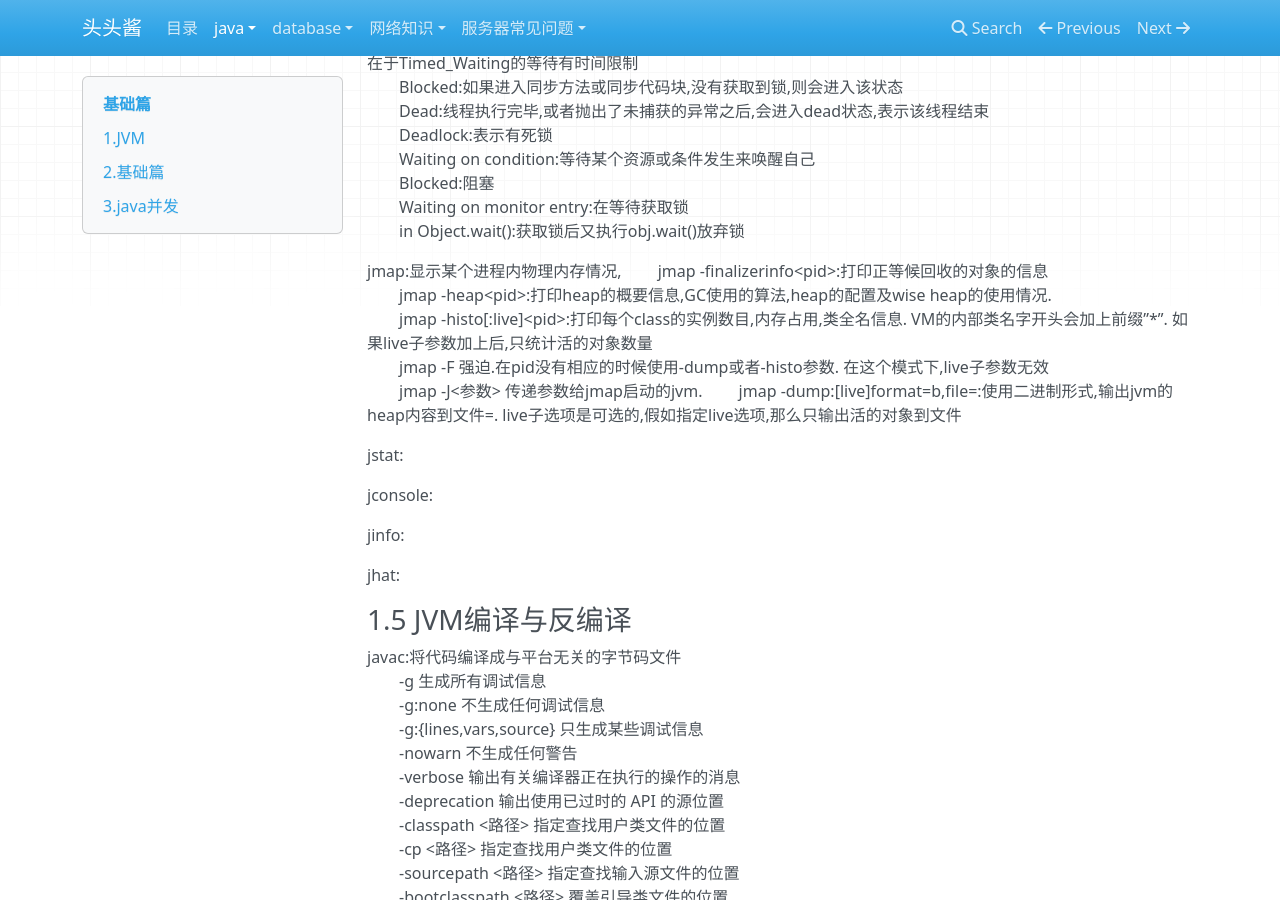
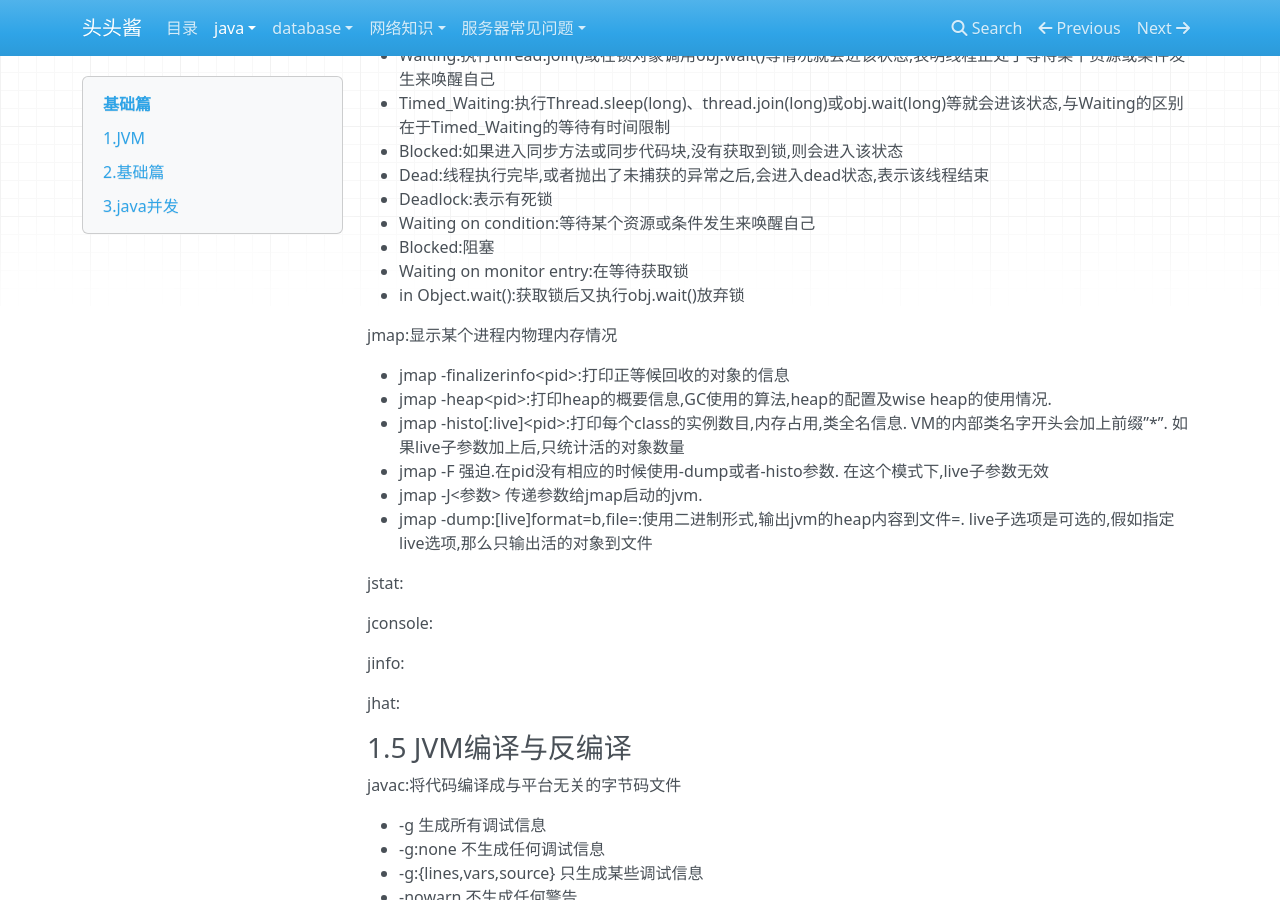
Before and after one commit to toutoujiang/casually, an MkDocs documentation site: the page built from docs/java/basis/index.md, in a window 1280 px wide and 900 px high, scrolled down 7129 px. Built offline with MkDocs 1.6.1, drawn with Linux system fonts in a browser that asks for light colours; nearby versions of some CDN libraries; old or Windows-style settings are respelled for this version of MkDocs; part of the change alters nothing that is shown.

Commit message:
微调样式

```diff
--- a/docs/java/basis/index.md
+++ b/docs/java/basis/index.md
@@ -183,36 +183,41 @@
 
 ### 1.4 JVM性能监控
   jps:显示当前用户下所以java进程的pid
-  &emsp;&emsp;jps -q:只显示pid
-  &emsp;&emsp;jps -m:输出传递给main方法的参数
-  &emsp;&emsp;jps -l:输出应用程序main class的完整package名
-  &emsp;&emsp;jps -v:输出传递给JVM的参数
+
+  - jps -q:只显示pid
+  - jps -m:输出传递给main方法的参数
+  - jps -l:输出应用程序main class的完整package名
+  - jps -v:输出传递给JVM的参数
 
   jstack:jstack <pid\>将当前java进程的线程堆栈打印出来
-  &emsp;&emsp;prio:线程的优先级
-  &emsp;&emsp;tid:线程id
-  &emsp;&emsp;nid:操作系统映射的线程id
+
+  - prio:线程的优先级
+  - tid:线程id
+  - nid:操作系统映射的线程id
+
   线程的状态
-  &emsp;&emsp;New:当线程对象创建时存在的状态,此时线程不可能执行
-  &emsp;&emsp;Runnable:当调用thread.start()后,线程变成为Runnable状态
-  &emsp;&emsp;Running:线程正在执行
-  &emsp;&emsp;Waiting:执行thread.join()或在锁对象调用obj.wait()等情况就会进该状态,表明线程正处于等待某个资源或条件发生来唤醒自己
-  &emsp;&emsp;Timed_Waiting:执行Thread.sleep(long)、thread.join(long)或obj.wait(long)等就会进该状态,与Waiting的区别在于Timed_Waiting的等待有时间限制
-  &emsp;&emsp;Blocked:如果进入同步方法或同步代码块,没有获取到锁,则会进入该状态
-  &emsp;&emsp;Dead:线程执行完毕,或者抛出了未捕获的异常之后,会进入dead状态,表示该线程结束
-  &emsp;&emsp;Deadlock:表示有死锁
-  &emsp;&emsp;Waiting on condition:等待某个资源或条件发生来唤醒自己
-  &emsp;&emsp;Blocked:阻塞
-  &emsp;&emsp;Waiting on monitor entry:在等待获取锁
-  &emsp;&emsp;in Object.wait():获取锁后又执行obj.wait()放弃锁
-
-  jmap:显示某个进程内物理内存情况,
-  &emsp;&emsp;jmap -finalizerinfo<pid\>:打印正等候回收的对象的信息
-  &emsp;&emsp;jmap -heap<pid\>:打印heap的概要信息,GC使用的算法,heap的配置及wise heap的使用情况.
-  &emsp;&emsp;jmap -histo[:live]<pid\>:打印每个class的实例数目,内存占用,类全名信息. VM的内部类名字开头会加上前缀”*”. 如果live子参数加上后,只统计活的对象数量
-  &emsp;&emsp;jmap -F 强迫.在pid没有相应的时候使用-dump或者-histo参数. 在这个模式下,live子参数无效
-  &emsp;&emsp;jmap -J<参数> 传递参数给jmap启动的jvm.
-  &emsp;&emsp;jmap -dump:[live]format=b,file=<filename>:使用二进制形式,输出jvm的heap内容到文件=. live子选项是可选的,假如指定live选项,那么只输出活的对象到文件
+
+  - New:当线程对象创建时存在的状态,此时线程不可能执行
+  - Runnable:当调用thread.start()后,线程变成为Runnable状态
+  - Running:线程正在执行
+  - Waiting:执行thread.join()或在锁对象调用obj.wait()等情况就会进该状态,表明线程正处于等待某个资源或条件发生来唤醒自己
+  - Timed_Waiting:执行Thread.sleep(long)、thread.join(long)或obj.wait(long)等就会进该状态,与Waiting的区别在于Timed_Waiting的等待有时间限制
+  - Blocked:如果进入同步方法或同步代码块,没有获取到锁,则会进入该状态
+  - Dead:线程执行完毕,或者抛出了未捕获的异常之后,会进入dead状态,表示该线程结束
+  - Deadlock:表示有死锁
+  - Waiting on condition:等待某个资源或条件发生来唤醒自己
+  - Blocked:阻塞
+  - Waiting on monitor entry:在等待获取锁
+  - in Object.wait():获取锁后又执行obj.wait()放弃锁
+
+  jmap:显示某个进程内物理内存情况
+
+  - jmap -finalizerinfo<pid\>:打印正等候回收的对象的信息
+  - jmap -heap<pid\>:打印heap的概要信息,GC使用的算法,heap的配置及wise heap的使用情况.
+  - jmap -histo[:live]<pid\>:打印每个class的实例数目,内存占用,类全名信息. VM的内部类名字开头会加上前缀”*”. 如果live子参数加上后,只统计活的对象数量
+  - jmap -F 强迫.在pid没有相应的时候使用-dump或者-histo参数. 在这个模式下,live子参数无效
+  - jmap -J<参数> 传递参数给jmap启动的jvm.
+  - jmap -dump:[live]format=b,file=<filename>:使用二进制形式,输出jvm的heap内容到文件=. live子选项是可选的,假如指定live选项,那么只输出活的对象到文件
 
   jstat:
 
@@ -224,49 +229,52 @@
 
 ### 1.5 JVM编译与反编译
   javac:将代码编译成与平台无关的字节码文件
-  &emsp;&emsp;-g                         生成所有调试信息
-  &emsp;&emsp;-g:none                    不生成任何调试信息
-  &emsp;&emsp;-g:{lines,vars,source}     只生成某些调试信息
-  &emsp;&emsp;-nowarn                    不生成任何警告
-  &emsp;&emsp;-verbose                   输出有关编译器正在执行的操作的消息
-  &emsp;&emsp;-deprecation               输出使用已过时的 API 的源位置
-  &emsp;&emsp;-classpath <路径>            指定查找用户类文件的位置
-  &emsp;&emsp;-cp <路径>                   指定查找用户类文件的位置
-  &emsp;&emsp;-sourcepath <路径>           指定查找输入源文件的位置
-  &emsp;&emsp;-bootclasspath <路径>        覆盖引导类文件的位置
-  &emsp;&emsp;-extdirs <目录>              覆盖安装的扩展目录的位置
-  &emsp;&emsp;-endorseddirs <目录>         覆盖签名的标准路径的位置
-  &emsp;&emsp;-d <目录>                    指定存放生成的类文件的位置
-  &emsp;&emsp;-encoding <编码>             指定源文件使用的字符编码
-  &emsp;&emsp;-source <版本>               提供与指定版本的源兼容性
-  &emsp;&emsp;-target <版本>               生成特定 VM 版本的类文件
-  &emsp;&emsp;-version                   版本信息
-  &emsp;&emsp;-help                      输出标准选项的提要
-  &emsp;&emsp;-X                         输出非标准选项的提要
-  &emsp;&emsp;-J<标志>                     直接将 <标志> 传递给运行时系统
-  &emsp;&emsp;-Werror                     遇到警告停止编译
-  &emsp;&emsp;@<filename\>                从文件中读取选项和文件名
-  &emsp;&emsp;示例:javac -encoding gbk -cp ../IntelliJ\ IDEA\ Project/test_one/lib/junit-4.11.jar:../IntelliJ\ IDEA\ Project/test_one/lib/log4j-1.2.17.jar @list.txt -d out/
+
+  - -g                         生成所有调试信息
+  - -g:none                    不生成任何调试信息
+  - -g:{lines,vars,source}     只生成某些调试信息
+  - -nowarn                    不生成任何警告
+  - -verbose                   输出有关编译器正在执行的操作的消息
+  - -deprecation               输出使用已过时的 API 的源位置
+  - -classpath <路径>            指定查找用户类文件的位置
+  - -cp <路径>                   指定查找用户类文件的位置
+  - -sourcepath <路径>           指定查找输入源文件的位置
+  - -bootclasspath <路径>        覆盖引导类文件的位置
+  - -extdirs <目录>              覆盖安装的扩展目录的位置
+  - -endorseddirs <目录>         覆盖签名的标准路径的位置
+  - -d <目录>                    指定存放生成的类文件的位置
+  - -encoding <编码>             指定源文件使用的字符编码
+  - -source <版本>               提供与指定版本的源兼容性
+  - -target <版本>               生成特定 VM 版本的类文件
+  - -version                   版本信息
+  - -help                      输出标准选项的提要
+  - -X                         输出非标准选项的提要
+  - -J<标志>                     直接将 <标志> 传递给运行时系统
+  - -Werror                     遇到警告停止编译
+  - @<filename\>                从文件中读取选项和文件名
+  - 示例:javac -encoding gbk -cp ../IntelliJ\ IDEA\ Project/test_one/lib/junit-4.11.jar:../IntelliJ\ IDEA\ Project/test_one/lib/log4j-1.2.17.jar @list.txt -d out/
 
   javap:JDK自带的反汇编器,可以查看java编译器为我们生成的字节码
-  &emsp;&emsp;-help 帮助
-  &emsp;&emsp;-version 版本信息
-  &emsp;&emsp;-verbose(-v) 输出栈大小,方法参数的个数
-  &emsp;&emsp;-l 输出行和变量的表
-  &emsp;&emsp;-public 只输出public方法和域
-  &emsp;&emsp;-protected 只输出public和protected类和成员
-  &emsp;&emsp;-package 只输出包,public和protected类和成员,这是默认的
-  &emsp;&emsp;-private(-p) 输出所有类和成员
-  &emsp;&emsp;-s 输出内部类型签名
-  &emsp;&emsp;-c 输出分解后的代码,例如,类中每一个方法内,包含java字节码的指令
-  &emsp;&emsp;-sysinfo 显示正在处理的类的系统信息(路径、大小、日期、MD5哈希)
-  &emsp;&emsp;-constants 输出静态final常量
-  &emsp;&emsp;-classpath <pathlist\>  指定javap用来查找类的路径。目录用：分隔
-  &emsp;&emsp;-bootclasspath <path\> 重写引导类文件的位置
+
+  - -help 帮助
+  - -version 版本信息
+  - -verbose(-v) 输出栈大小,方法参数的个数
+  - -l 输出行和变量的表
+  - -public 只输出public方法和域
+  - -protected 只输出public和protected类和成员
+  - -package 只输出包,public和protected类和成员,这是默认的
+  - -private(-p) 输出所有类和成员
+  - -s 输出内部类型签名
+  - -c 输出分解后的代码,例如,类中每一个方法内,包含java字节码的指令
+  - -sysinfo 显示正在处理的类的系统信息(路径、大小、日期、MD5哈希)
+  - -constants 输出静态final常量
+  - -classpath <pathlist\>  指定javap用来查找类的路径。目录用：分隔
+  - -bootclasspath <path\> 重写引导类文件的位置
 
   jd-gui:java 反编译可视化工具
-  &emsp;&emsp;[https://github.com/java-decompiler/jd-gui](https://github.com/java-decompiler/jd-gui)
-  &emsp;&emsp;下载源码,根据下面系统类型,编译成对应的可运行的程序。
+
+  - [https://github.com/java-decompiler/jd-gui](https://github.com/java-decompiler/jd-gui)
+  - 下载源码,根据下面系统类型,编译成对应的可运行的程序。
 
   jdk对应的版本:
 
```
